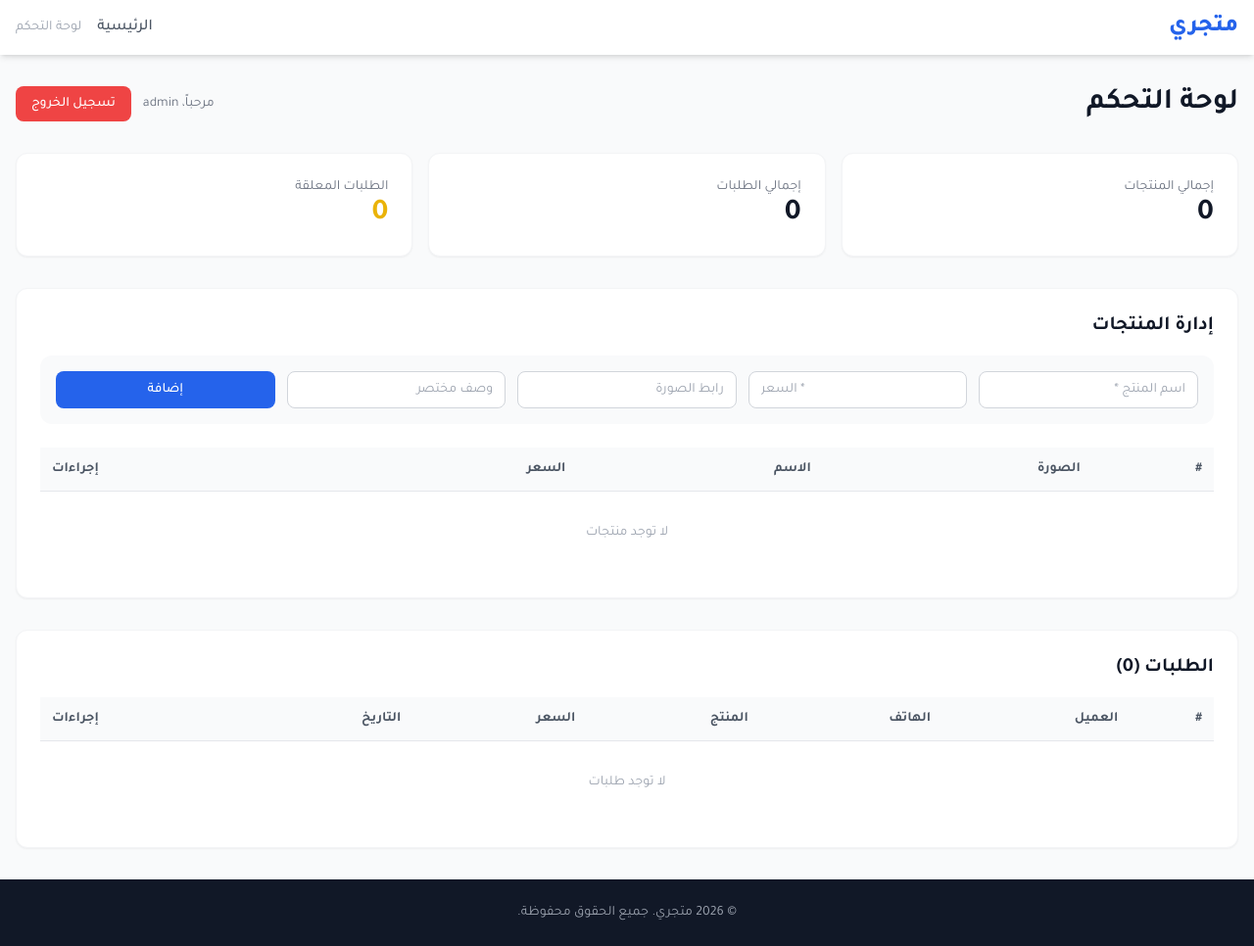
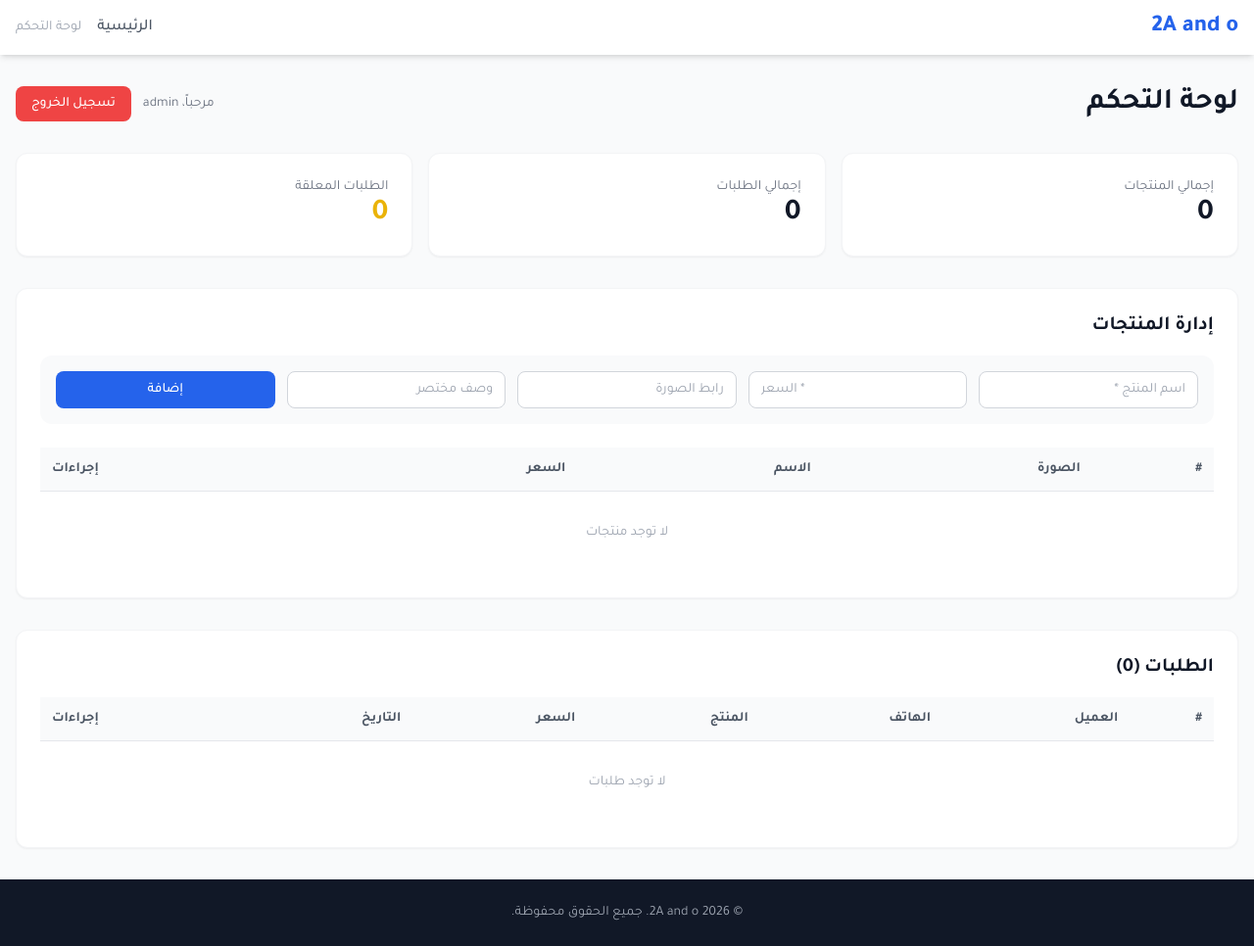
Before and after one commit to saieedabdo8-rgb/flask-ecommerce, a Flask app: page /admin/dashboard in a window 1280 px wide. Shown: the whole page at 98% size. Run offline with Flask 3, Linux system fonts and the light colour scheme; a user stored in the database is signed in; some libraries are stand-ins or nearby versions.

Commit message:
تغيير اسم الموقع إلى 2A and o

```diff
--- a/templates/base.html
+++ b/templates/base.html
@@ -3,7 +3,7 @@
 <head>
   <meta charset="UTF-8">
   <meta name="viewport" content="width=device-width, initial-scale=1.0">
-  <title>{% block title %}متجر{% endblock %}</title>
+  <title>{% block title %}2A and o{% endblock %}</title>
   <script src="https://cdn.tailwindcss.com"></script>
   <script>
     tailwind.config = {
@@ -24,7 +24,7 @@
 
   <nav class="bg-white shadow-md sticky top-0 z-50">
     <div class="max-w-7xl mx-auto px-4 py-3 flex items-center justify-between">
-      <a href="/" class="text-2xl font-extrabold text-primary-600">متجري</a>
+      <a href="/" class="text-2xl font-extrabold text-primary-600">2A and o</a>
       <div class="flex items-center gap-4">
         <a href="/" class="text-gray-600 hover:text-primary-600 font-medium transition">الرئيسية</a>
         <a href="/admin/login" class="text-sm text-gray-400 hover:text-primary-600 transition">لوحة التحكم</a>
@@ -52,7 +52,7 @@
   </main>
 
   <footer class="bg-gray-900 text-gray-400 text-center py-6 text-sm">
-    &copy; {{ now().year if now is defined else "2026" }} متجري. جميع الحقوق محفوظة.
+    &copy; {{ now().year if now is defined else "2026" }} 2A and o. جميع الحقوق محفوظة.
   </footer>
 
 </body>
--- a/templates/index.html
+++ b/templates/index.html
@@ -1,5 +1,5 @@
 {% extends 'base.html' %}
-{% block title %}متجري - المتجر الإلكتروني{% endblock %}
+{% block title %}2A and o - المتجر الإلكتروني{% endblock %}
 {% block content %}
 
 <section class="bg-gradient-to-br from-primary-600 to-primary-800 text-white py-20">
--- a/templates/product_detail.html
+++ b/templates/product_detail.html
@@ -1,5 +1,5 @@
 {% extends 'base.html' %}
-{% block title %}{{ product.title }} - متجري{% endblock %}
+{% block title %}{{ product.title }} - 2A and o{% endblock %}
 {% block content %}
 
 <div class="max-w-7xl mx-auto px-4 py-8">
```
